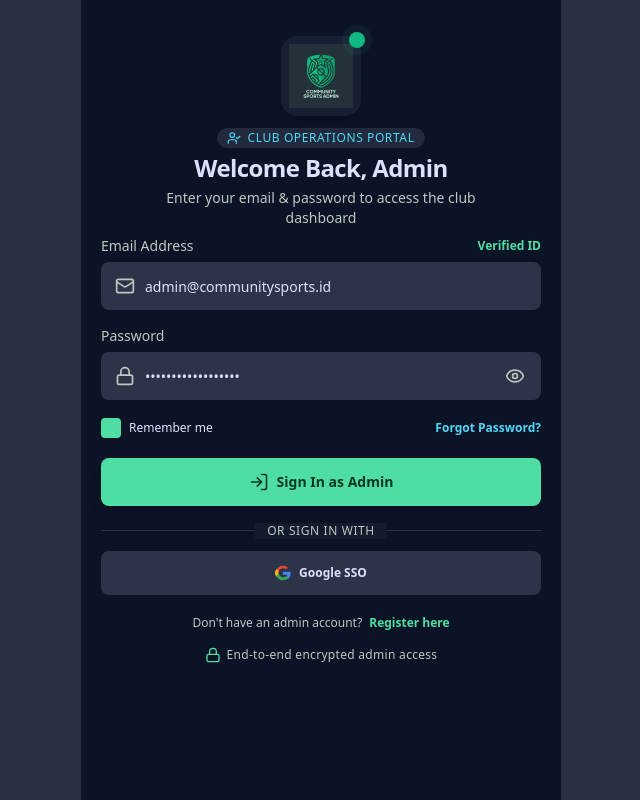
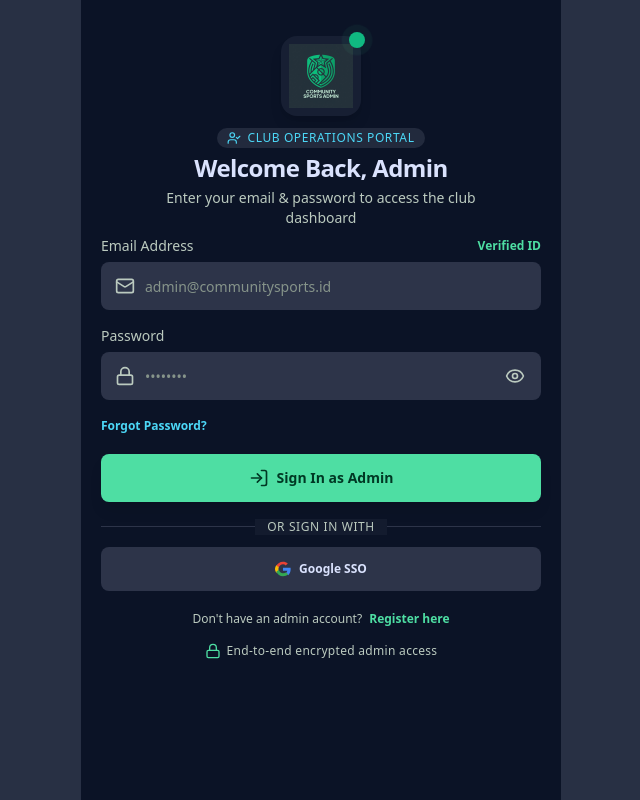
Before and after one commit to mowoka/community_app, a Next.js app: page /login in a window 1280 px wide. Shown: the whole page, without its empty margins (319-959 px from the left). Built offline with nearby package versions, Linux system fonts and the light colour scheme.

Commit message:
feat: split input component & revamp login form

```diff
--- a/package.json
+++ b/package.json
@@ -9,10 +9,13 @@
     "lint": "eslint"
   },
   "dependencies": {
+    "@hookform/resolvers": "^5.9.1",
     "lucide-react": "^1.49.0",
     "next": "16.3.8",
     "react": "19.2.8",
-    "react-dom": "19.2.8"
+    "react-dom": "19.2.8",
+    "react-hook-form": "^7.89.0",
+    "yup": "^1.7.1"
   },
   "devDependencies": {
     "@tailwindcss/postcss": "^4",
--- /dev/null
+++ b/src/components/commons/input.tsx
@@ -0,0 +1,61 @@
+import { useState } from 'react';
+import { Eye, EyeOff } from 'lucide-react';
+
+interface Props {
+  inputId: string;
+  label: string;
+  subLabel?: string;
+  errorMessage?: string;
+  icon: React.ReactNode;
+  inputProps: React.InputHTMLAttributes<HTMLInputElement>;
+}
+
+export function Input({
+  inputId,
+  icon,
+  label,
+  subLabel = '',
+  errorMessage = '',
+  inputProps,
+}: Props) {
+  const [showPassword, setShowPassword] = useState(false);
+  return (
+    <div className="flex flex-col gap-1.5 text-left">
+      <label
+        className="text-sm text-on-surface-variant flex items-center justify-between"
+        htmlFor={inputId}
+      >
+        <span>{label}</span>
+        {subLabel && (
+          <span className="text-xs text-primary font-semibold">
+            Verified ID
+          </span>
+        )}
+      </label>
+      <div className="relative flex items-center">
+        {icon}
+        <input
+          className="w-full h-12 pl-11 pr-4 bg-surface-container-highest rounded-lg text-on-surface text-sm placeholder:text-outline focus:outline-none focus:bg-surface-bright transition-all"
+          id={inputId}
+          {...inputProps}
+          type={showPassword ? 'text' : inputProps.type}
+        />
+        {inputId === 'passwordInput' && (
+          <button
+            type="button"
+            aria-label="Toggle password visibility"
+            onClick={() => setShowPassword((prev) => !prev)}
+            className="absolute right-2.5 p-1.5 rounded-lg text-on-surface-variant hover:text-on-surface focus:outline-none flex items-center justify-center transition-colors"
+          >
+            {showPassword ? (
+              <EyeOff className="w-5 h-5" />
+            ) : (
+              <Eye className="w-5 h-5" />
+            )}
+          </button>
+        )}
+      </div>
+      {errorMessage && <p className="text-error text-sm">{errorMessage}</p>}
+    </div>
+  );
+}
--- a/src/components/commons/mobile-screen-wrapper.tsx
+++ b/src/components/commons/mobile-screen-wrapper.tsx
@@ -5,7 +5,7 @@ interface Props {
 export function MobileScreenWrapper({ children }: Props) {
   return (
     <div className="w-full bg-inverse-on-surface">
-      <div className="mx-auto w-full bg-background max-w-120 min-h-screen px-5 py-5">
+      <div className="mx-auto w-full bg-background md:max-w-120 min-h-screen px-5 py-5">
         {children}
       </div>
     </div>
--- a/src/components/login/admin-login-form.tsx
+++ b/src/components/login/admin-login-form.tsx
@@ -1,103 +1,67 @@
 'use client';
 
-import { useState, FormEvent } from 'react';
-import { Mail, Lock, Eye, EyeOff, Check, LogIn, Loader2 } from 'lucide-react';
+import { useState } from 'react';
+import { Mail, Lock, LogIn, Loader2 } from 'lucide-react';
+import { useForm } from 'react-hook-form';
+import { yupResolver } from '@hookform/resolvers/yup';
+import { LoginFormData, LoginSchema } from '@/constants/login.schema';
+import { Input } from '@/components/commons/input';
 
 export function AdminLoginForm() {
-  const [email, setEmail] = useState('admin@communitysports.id');
-  const [password, setPassword] = useState('TacticalPitch2025!');
-  const [showPassword, setShowPassword] = useState(false);
-  const [rememberMe, setRememberMe] = useState(true);
+  const {
+    register,
+    handleSubmit,
+    formState: { errors },
+  } = useForm<LoginFormData>({
+    resolver: yupResolver(LoginSchema),
+  });
+
   const [isLoading, setIsLoading] = useState(false);
 
-  const handleSubmit = async (e: FormEvent) => {
-    e.preventDefault();
+  const onSubmit = async (_data: LoginFormData) => {
     setIsLoading(true);
-    // Simulate authentication trigger
-    await new Promise((resolve) => setTimeout(resolve, 1500));
+    console.log(_data);
     setIsLoading(false);
   };
 
   return (
     <form
       className="flex flex-col gap-4"
-      onSubmit={handleSubmit}
+      onSubmit={handleSubmit(onSubmit)}
     >
       {/* Email Input */}
-      <div className="flex flex-col gap-1.5 text-left">
-        <label
-          className="text-sm text-on-surface-variant flex items-center justify-between"
-          htmlFor="emailInput"
-        >
-          <span>Email Address</span>
-          <span className="text-xs text-primary font-semibold">
-            Verified ID
-          </span>
-        </label>
-        <div className="relative flex items-center">
+      <Input
+        inputId="emailInput"
+        label="Email Address"
+        subLabel="Verified ID"
+        icon={
           <Mail className="absolute left-3.5 text-on-surface-variant pointer-events-none w-5 h-5" />
-          <input
-            className="w-full h-12 pl-11 pr-4 bg-surface-container-highest rounded-lg text-on-surface text-sm placeholder:text-outline focus:outline-none focus:bg-surface-bright transition-all"
-            id="emailInput"
-            type="email"
-            placeholder="admin@communitysports.id"
-            value={email}
-            onChange={(e) => setEmail(e.target.value)}
-            required
-          />
-        </div>
-      </div>
+        }
+        inputProps={{
+          ...register('email'),
+          type: 'email',
+          placeholder: 'admin@communitysports.id',
+        }}
+        errorMessage={errors?.email?.message}
+      />
 
       {/* Password Input */}
-      <div className="flex flex-col gap-1.5 text-left">
-        <label
-          className="text-sm text-on-surface-variant"
-          htmlFor="passwordInput"
-        >
-          Password
-        </label>
-        <div className="relative flex items-center">
+      <Input
+        inputId="passwordInput"
+        label="Password"
+        icon={
           <Lock className="absolute left-3.5 text-on-surface-variant pointer-events-none w-5 h-5" />
-          <input
-            className="w-full h-12 pl-11 pr-12 bg-surface-container-highest rounded-lg text-on-surface text-sm placeholder:text-outline focus:outline-none focus:bg-surface-bright transition-all"
-            id="passwordInput"
-            type={showPassword ? 'text' : 'password'}
-            placeholder="••••••••"
-            value={password}
-            onChange={(e) => setPassword(e.target.value)}
-            required
-          />
-          <button
-            type="button"
-            aria-label="Toggle password visibility"
-            onClick={() => setShowPassword((prev) => !prev)}
-            className="absolute right-2.5 p-1.5 rounded-lg text-on-surface-variant hover:text-on-surface focus:outline-none flex items-center justify-center transition-colors"
-          >
-            {showPassword ? (
-              <EyeOff className="w-5 h-5" />
-            ) : (
-              <Eye className="w-5 h-5" />
-            )}
-          </button>
-        </div>
-      </div>
+        }
+        inputProps={{
+          type: 'password',
+          placeholder: '••••••••',
+          ...register('passowrd'),
+        }}
+        errorMessage={errors?.passowrd?.message}
+      />
 
       {/* Remember Me & Forgot Password */}
       <div className="flex items-center justify-between pt-0.5 pb-1">
-        <label className="flex items-center gap-2 cursor-pointer select-none">
-          <input
-            type="checkbox"
-            checked={rememberMe}
-            onChange={(e) => setRememberMe(e.target.checked)}
-            className="sr-only peer"
-          />
-          <div className="w-5 h-5 rounded bg-surface-container-highest peer-checked:bg-primary flex items-center justify-center transition-all shadow-sm">
-            <Check className="w-3.5 h-3.5 text-surface font-bold opacity-0 peer-checked:opacity-100 transition-opacity" />
-          </div>
-          <span className="text-xs text-on-surface-variant peer-checked:text-on-surface">
-            Remember me
-          </span>
-        </label>
         <button
           type="button"
           className="text-xs font-semibold text-secondary hover:text-secondary-fixed transition-colors"
--- /dev/null
+++ b/src/constants/login.schema.ts
@@ -0,0 +1,13 @@
+import * as Yup from 'yup';
+
+export const LoginSchema = Yup.object({
+  email: Yup.string().email().required('Email is required'),
+  passowrd: Yup.string()
+    .min(6, 'Password must be at least 6 characters long')
+    .matches(/[a-z]/, 'Password must contain at least one lowercase letter')
+    .matches(/[A-Z]/, 'Password must contain at least one uppercase letter')
+    .matches(/[^\w\s]/, 'Password must contain at least one symbol')
+    .required('Password is required'),
+});
+
+export type LoginFormData = Yup.InferType<typeof LoginSchema>;
```
Also changed, not shown: 1 other file (tests, documents, lock files or other folders).
